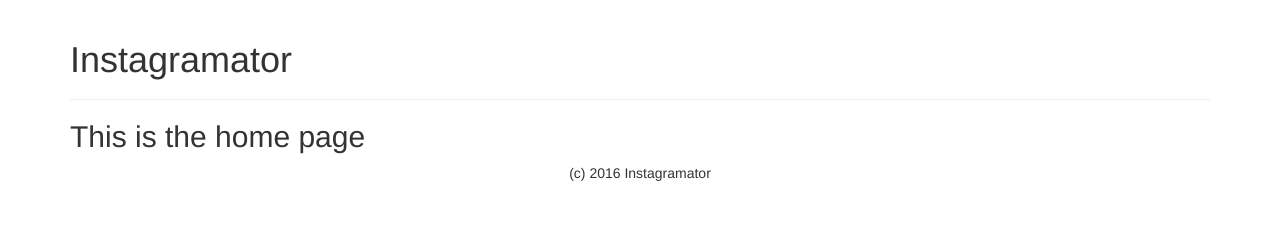
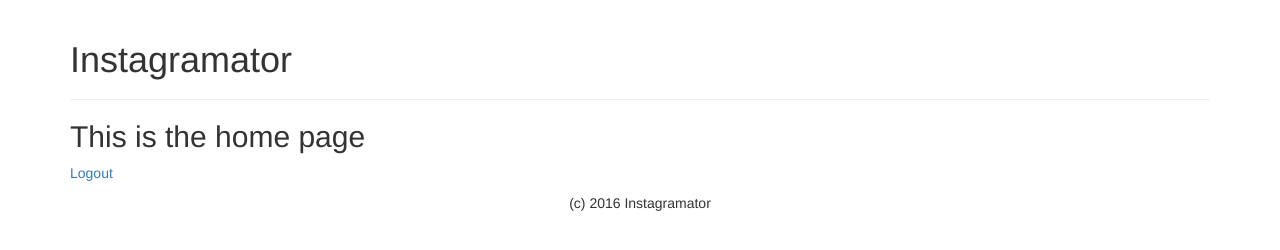
Before and after one commit to omeryesil/spring.io.learning.instagramator, a plain HTML site: page src/main/resources/static/index.html at #!/home in a window 1280 px wide. Drawn offline with nearby package versions, Linux system fonts and the light colour scheme; some packages are replaced by stand-ins of ours.

```diff
--- a/src/main/resources/static/App/pages/home.html
+++ b/src/main/resources/static/App/pages/home.html
@@ -1 +1,5 @@
 <h2>This is the home page</h2>
+
+<p>
+    <a href="/">Logout</a>
+</p>
```
Also changed, not shown: build/resources/main/static/App/pages/home.html (+4 -0 lines), 2 other files.
